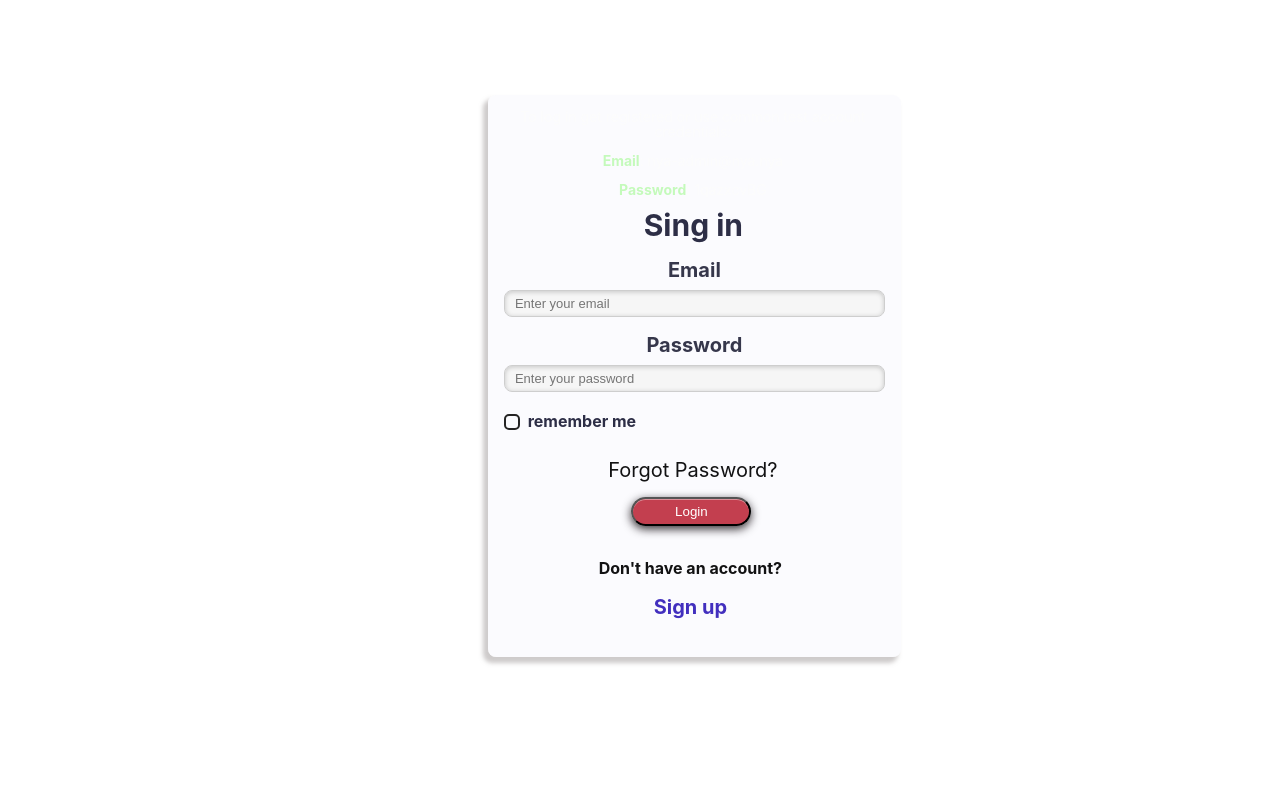
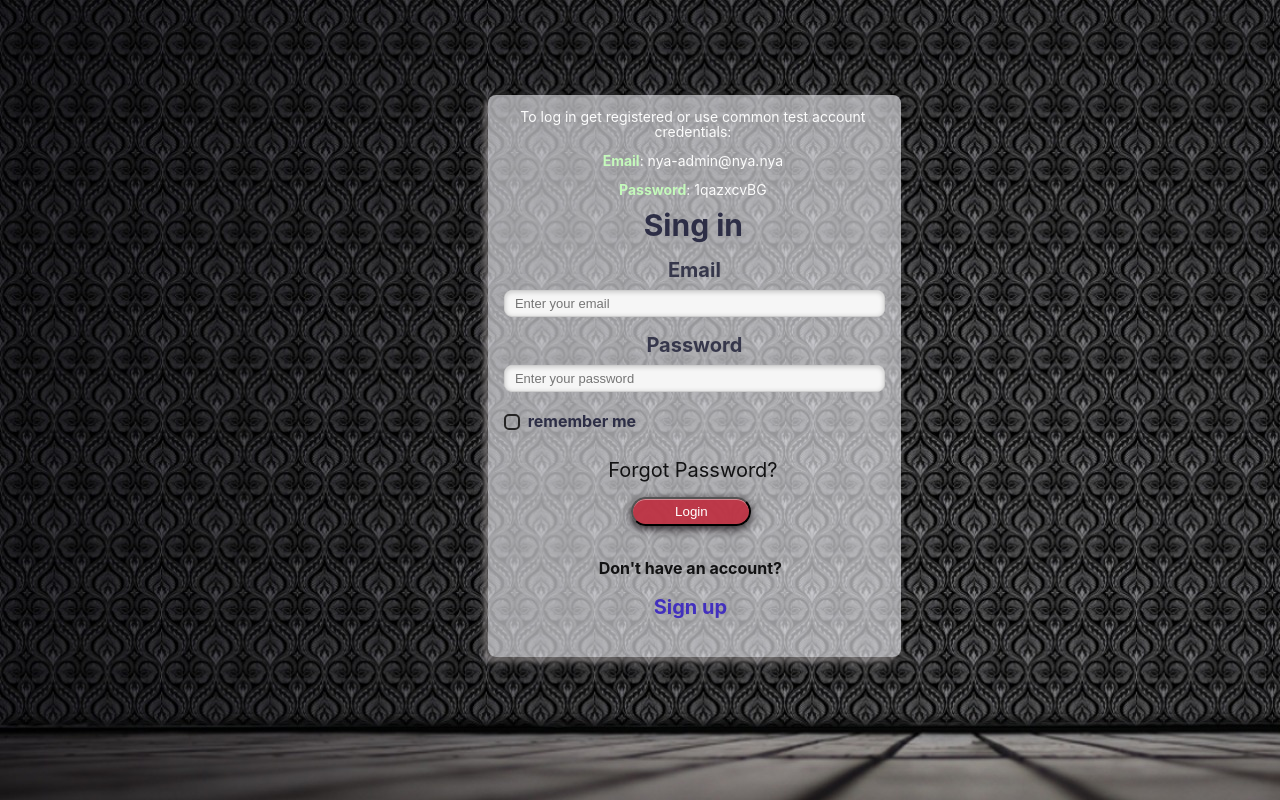
Before and after one commit to YauheniZhukovets/cards-project, a React (Create React App) app: page /#/login in a window 1280 px wide. Built offline with nearby package versions, Linux system fonts and the light colour scheme; no server answers.

Commit message:
creat error page finale

```diff
--- a/src/index.css
+++ b/src/index.css
@@ -1,5 +1,9 @@
 body {
   margin: 0;
+  padding: 0;
+  /*height: 90vh;*/
+  background:url("/src/n1-main/m1-ui/app/tekstura.jpg");
+  /*background-size: 100%;*/
   font-family: -apple-system, BlinkMacSystemFont, 'Segoe UI', 'Roboto', 'Oxygen',
   'Ubuntu', 'Cantarell', 'Fira Sans', 'Droid Sans', 'Helvetica Neue',
   sans-serif;
@@ -11,11 +15,6 @@ code {
   font-family: source-code-pro, Menlo, Monaco, Consolas, 'Courier New',
   monospace;
 }
-@media (pointer: fine) {
-  body {
-    background:url("tekstura.jpg");
-  }
-}
 a{
   text-decoration: none;
 }
```
Also changed, not shown: src/n1-main/m1-ui/app/tekstura.jpg (renamed from src/tekstura.jpg), src/n1-main/m1-ui/app/tekstura_stena_shtukaturka.jpg (added).
